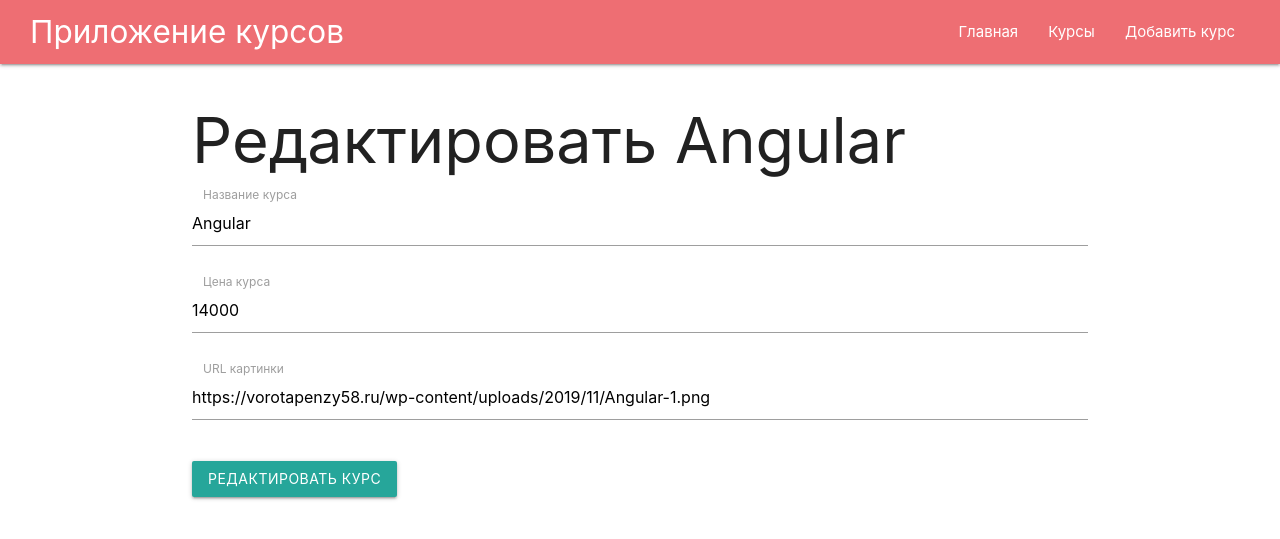
After one commit to sieugene/node, a Node server app: a page that uses node-express/views/course-edit.hbs in a window 1280 px wide. The commit adds this page. Shown: the top 539 px of the page. Run offline with Node 20, Linux system fonts and the light colour scheme; some libraries are stand-ins or nearby versions.

Commit message:
update course

```diff
--- a/node-express/data/courses.json
+++ b/node-express/data/courses.json
@@ -1 +1 @@
-[{"title":"Angular Course","price":"1000","img":"https://vorotapenzy58.ru/wp-content/uploads/2019/11/Angular-1.png","id":"f40aac49-4658-4e56-aadd-b14811ef7c61"},{"title":"Vue js ","price":"2100","img":"https://upload.wikimedia.org/wikipedia/commons/thumb/9/95/Vue.js_Logo_2.svg/1024px-Vue.js_Logo_2.svg.png","id":"26be2c52-0fe4-46a7-bb00-9cc9684ef3ea"}]
+[{"title":"Angular","price":"14000","img":"https://vorotapenzy58.ru/wp-content/uploads/2019/11/Angular-1.png","id":"f40aac49-4658-4e56-aadd-b14811ef7c61"},{"title":"Vue Js","price":"2100","img":"https://upload.wikimedia.org/wikipedia/commons/thumb/9/95/Vue.js_Logo_2.svg/1024px-Vue.js_Logo_2.svg.png","id":"26be2c52-0fe4-46a7-bb00-9cc9684ef3ea"}]
--- a/node-express/models/course.js
+++ b/node-express/models/course.js
@@ -19,10 +19,28 @@
     };
   }
 
+  static async update(course) {
+    const courses = await Course.getAll();
+    const idx = courses.findIndex((c) => c.id === course.id);
+    courses[idx] = course;
+    return new Promise((resolve, reject) => {
+      fs.writeFile(
+        path.join(__dirname, "..", "data", "courses.json"),
+        JSON.stringify(courses),
+        (err) => {
+          if (err) {
+            reject(err);
+          } else {
+            resolve();
+          }
+        }
+      );
+    });
+  }
+
   async save() {
     const courses = await Course.getAll();
     courses.push(this.addCourse());
-
     return new Promise((resolve, reject) => {
       fs.writeFile(
         path.join(__dirname, "..", "data", "courses.json"),
--- a/node-express/routes/courses.js
+++ b/node-express/routes/courses.js
@@ -11,6 +11,22 @@
   });
 });
 
+router.get("/:id/edit", async (req, res) => {
+  if (!req.query.allow) {
+    return res.redirect("/");
+  }
+  const course = await Course.getById(req.params.id);
+  res.render("course-edit", {
+    title: `Редактировать ${course.title}`,
+    course,
+  });
+});
+
+router.post("/edit", async (req, res) => {
+  await Course.update(req.body);
+  res.redirect("/courses");
+});
+
 router.get("/:id", async (req, res) => {
   const course = await Course.getById(req.params.id);
   res.render("course", {
--- /dev/null
+++ b/node-express/views/course-edit.hbs
@@ -0,0 +1,25 @@
+<h1>Редактировать {{course.title}}</h1>
+<form action="/courses/edit" method="POST">
+    <div class="input-field col s6">
+        <input placeholder="Placeholder" name="title" value={{course.title}} id="title" type="text" class="validate"
+            required>
+        <label for="title">Название курса</label>
+        <span class="helper-text" data-error="Введите название"></span>
+    </div>
+
+    <div class="input-field col s6">
+        <input placeholder="Placeholder" value={{course.price}} name="price" id="price" type="number" class="validate"
+            required min="1">
+        <label for="price">Цена курса</label>
+        <span class="helper-text" data-error="Введите цену"></span>
+    </div>
+
+    <div class="input-field col s6">
+        <input placeholder="Placeholder" value={{course.img}} name="img" id="img" type="text" class="validate" required>
+        <label for="img">URL картинки</label>
+        <span class="helper-text" data-error="Введите url"></span>
+    </div>
+    <input type="hidden" name="id" value={{course.id}} />
+
+    <button class="btn btn-primary">Редактировать курс</button>
+</form>
--- a/node-express/views/courses.hbs
+++ b/node-express/views/courses.hbs
@@ -14,6 +14,7 @@
             </div>
             <div class="card-action">
                 <a href="/courses/{{id}}" target="_blank">Открыть курс</a>
+                <a href="/courses/{{id}}/edit?allow=true">Редактировать курс</a>
             </div>
         </div>
     </div>
--- a/node-express/views/index.hbs
+++ b/node-express/views/index.hbs
@@ -1,2 +1,2 @@
-<h1>Home page</h1>
-<a href="/about">About page</a>
+<h1>Добро пожаловать</h1>
+<p>Lorem ipsum dolor sit amet consectetur adipisicing elit. Harum, perferendis.</p>
```
